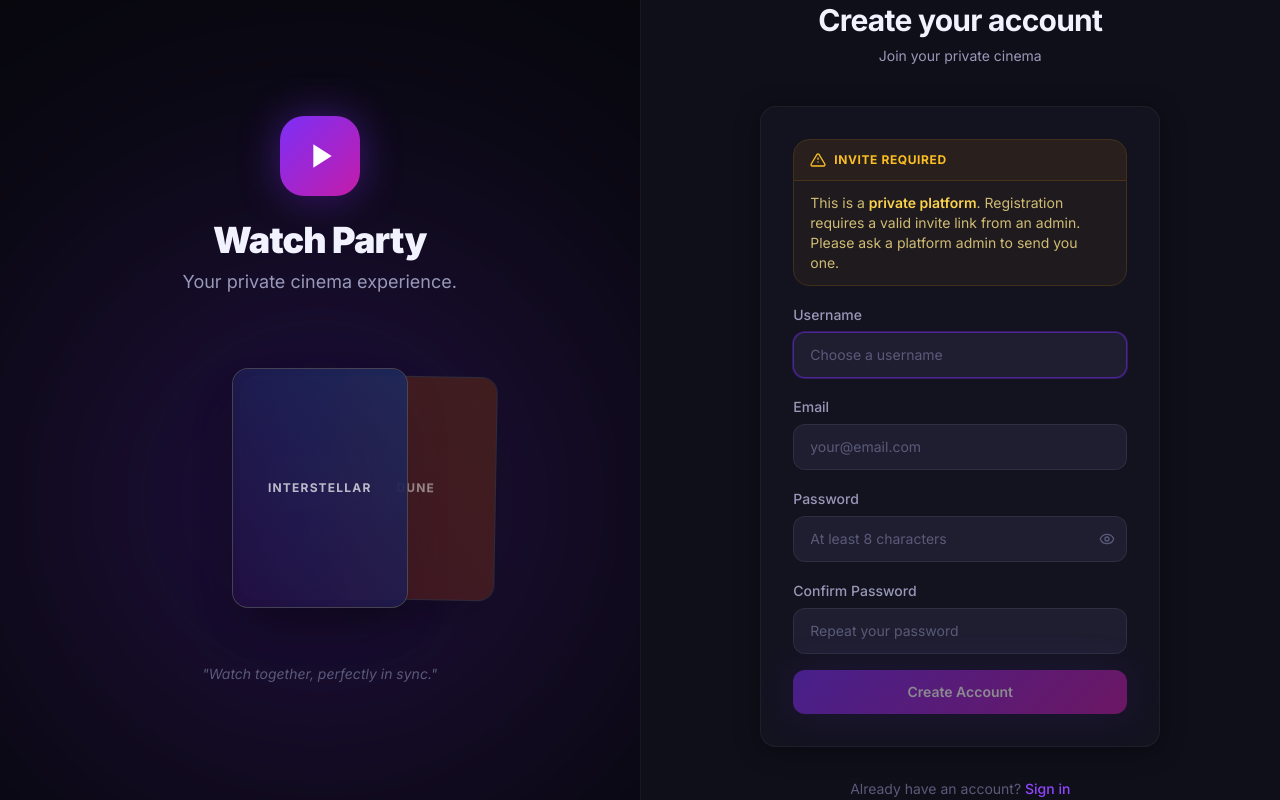
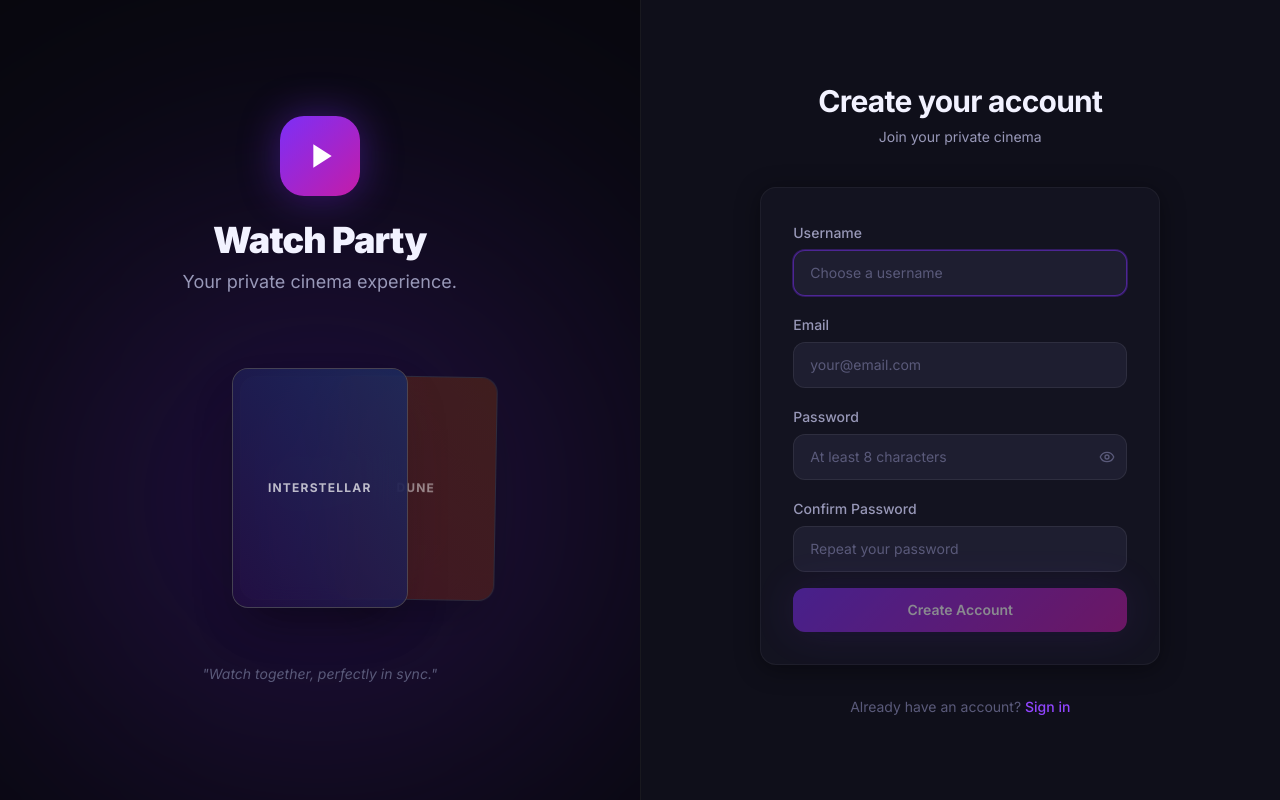
Before and after one commit to NayandG07/watch-party, a Next.js app in the folder frontend/: page /register in a window 1280 px wide. Built offline with nearby package versions, Linux system fonts and the light colour scheme.

Commit message:
fix: remove hallucinated invite requirement for registration

```diff
--- a/frontend/src/app/register/register-form.tsx
+++ b/frontend/src/app/register/register-form.tsx
@@ -71,20 +71,7 @@ export default function RegisterForm({ inviteToken }: Props) {
 
   return (
     <form onSubmit={handleSubmit} noValidate className="space-y-4">
-      {/* Invite-required notice */}
-      {!inviteToken && (
-        <div role="alert" className="rounded-2xl overflow-hidden border border-amber-500/20 animate-fade-in">
-          <div className="bg-amber-500/10 px-4 py-3 flex items-center gap-2 border-b border-amber-500/15">
-            <svg className="w-4 h-4 text-amber-400 shrink-0" fill="none" viewBox="0 0 24 24" stroke="currentColor">
-              <path strokeLinecap="round" strokeLinejoin="round" strokeWidth={2} d="M12 9v2m0 4h.01M10.29 3.86L1.82 18a2 2 0 001.71 3h16.94a2 2 0 001.71-3L13.71 3.86a2 2 0 00-3.42 0z" />
-            </svg>
-            <span className="text-xs font-bold uppercase tracking-wider text-amber-400">Invite Required</span>
-          </div>
-          <div className="bg-amber-500/5 px-4 py-3 text-sm text-amber-200/80">
-            This is a <span className="font-semibold text-amber-300">private platform</span>. Registration requires a valid invite link from an admin. Please ask a platform admin to send you one.
-          </div>
-        </div>
-      )}
+
       <div className="space-y-1.5">
         <label htmlFor="reg-username" className="text-sm font-medium text-content-secondary">
           Username
```
Also changed, not shown: 1 other file (tests, documents, lock files or other folders).
